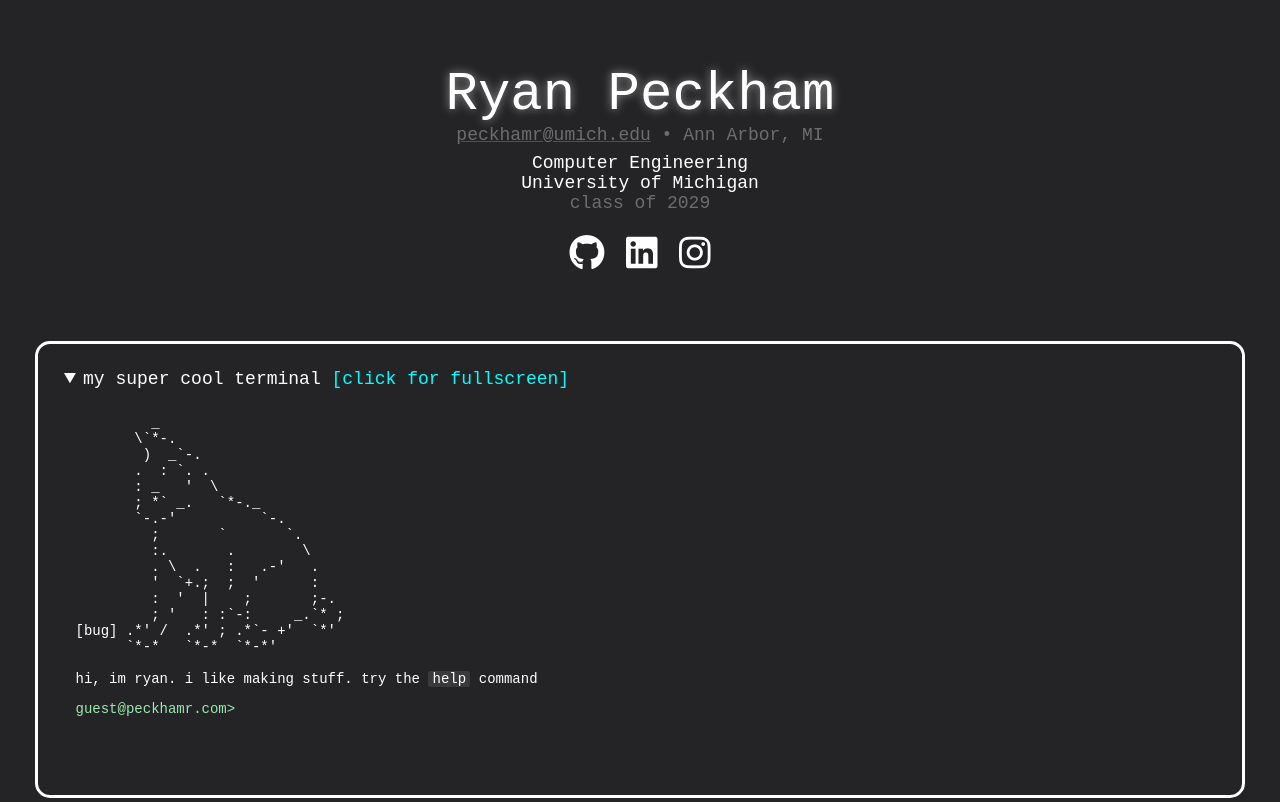
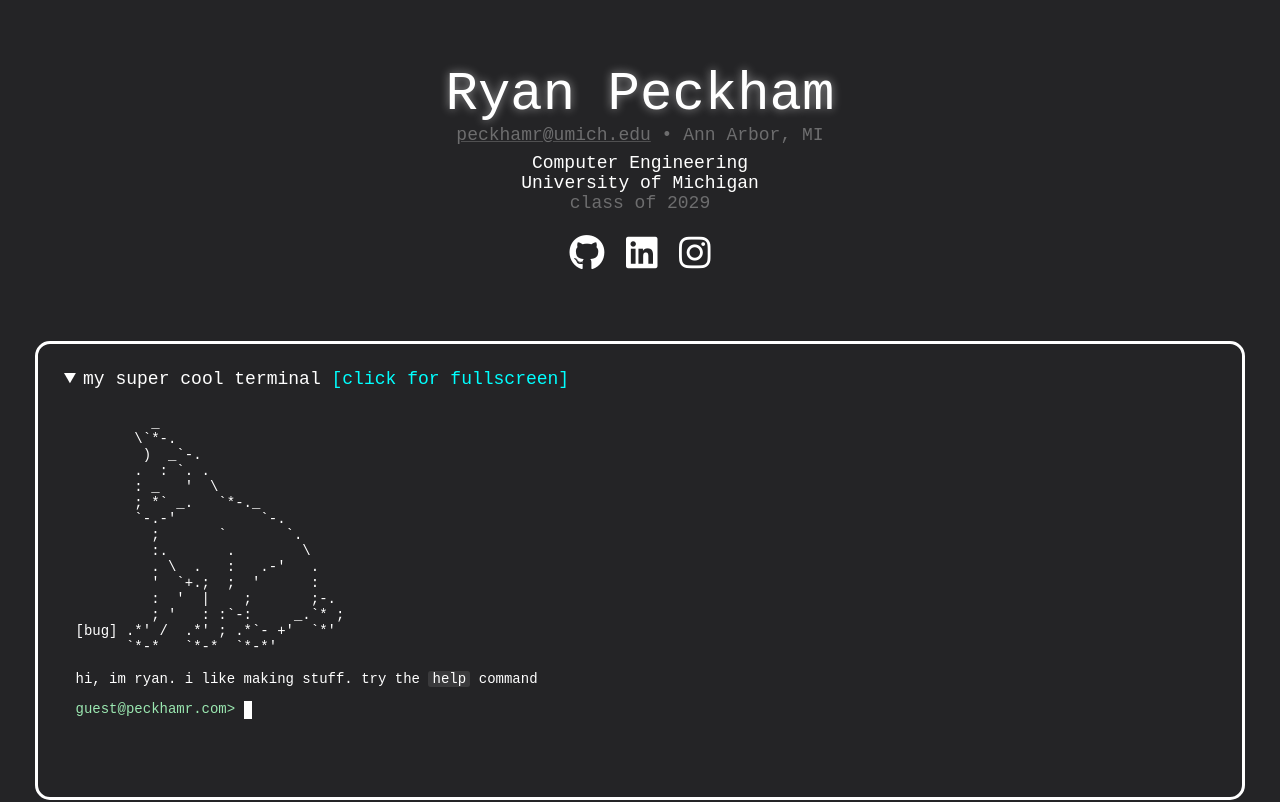
Before and after one commit to statikana/peckhamr.com, a SvelteKit app: page / in a window 1280 px wide. Shown: the top 802 px of the page. Built offline with nearby package versions, Linux system fonts and the light colour scheme.

Commit message:
fix cursor and some position elements

```diff
--- a/src/Terminal.svelte
+++ b/src/Terminal.svelte
@@ -348,13 +348,11 @@ function updateKeyDown(e) {
             Array.prototype.forEach.call(document.getElementsByClassName("autofill-text-rec-highlight"), function(rec_highlight) {
                 rec_highlight.style.visibility = "hidden";
             });
-
         } else if (e.key === "Tab" || e.key === "Enter") {
             // pressing Enter without a autofill selection is handled above
             if (autofill_selected_index === null) {
                 autofill_selected_index = 0;
-            }
-            if (current_autofill_recs.length !== 0) {
+            } if (current_autofill_recs.length !== 0) {
                 e.preventDefault();
             } else {
                 return;
@@ -465,8 +463,6 @@ function enableInput() {
 }
 
 function disableInput() {
-
-    // helllllla sketch, but it works
     let autofillRect = document.getElementById("autofill")?.getBoundingClientRect();
     let isAutofillClick = (
         cursor_x >= autofillRect.left &&
@@ -648,6 +644,12 @@ function writeIntroText(introText: string[], reset = false) {
     visibility: hidden;
 }
 
+#entry {
+    display: flex;
+    flex-direction: row;
+    align-items: top;
+}
+
 .prefix {
     flex-shrink: 0;
     color: rgb(155, 232, 177);
@@ -676,11 +678,14 @@ function writeIntroText(introText: string[], reset = false) {
 #terminal-input {
     caret-color: transparent;
     font-family: monospace !important;
+    top: -1px;
+    position: relative;
 }
 
 #cursor {
-    width: .7ch;
-    height: 2.2ch;
+    width: 1ch;
+    height: 18px;
+    display: inline-block;
     background-color: white;
     animation-name: cursorBlink;
     animation-duration: 1s;
```
Also changed, not shown: 17 other files (tests, documents, lock files or other folders).
